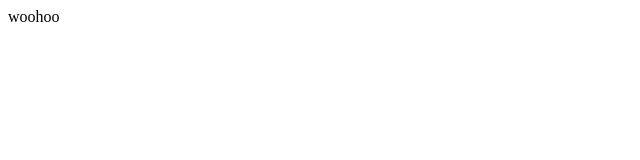
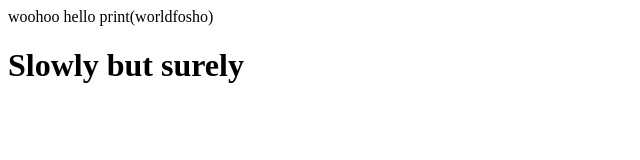
Before and after one commit to djohnst914/codingdemo2-, a plain HTML site: page index.html in a window 1280 px wide. Shown: the whole page, without its empty margins (0-640 px from the left). Drawn offline with Linux system fonts and the light colour scheme.

Commit message:
add headerrr

```diff
--- a/index.html
+++ b/index.html
@@ -1 +1,7 @@
 woohoo
+
+hello <world>
+    print(worldfosho)
+
+</world>
+<h1>Slowly but surely</h1>
```
